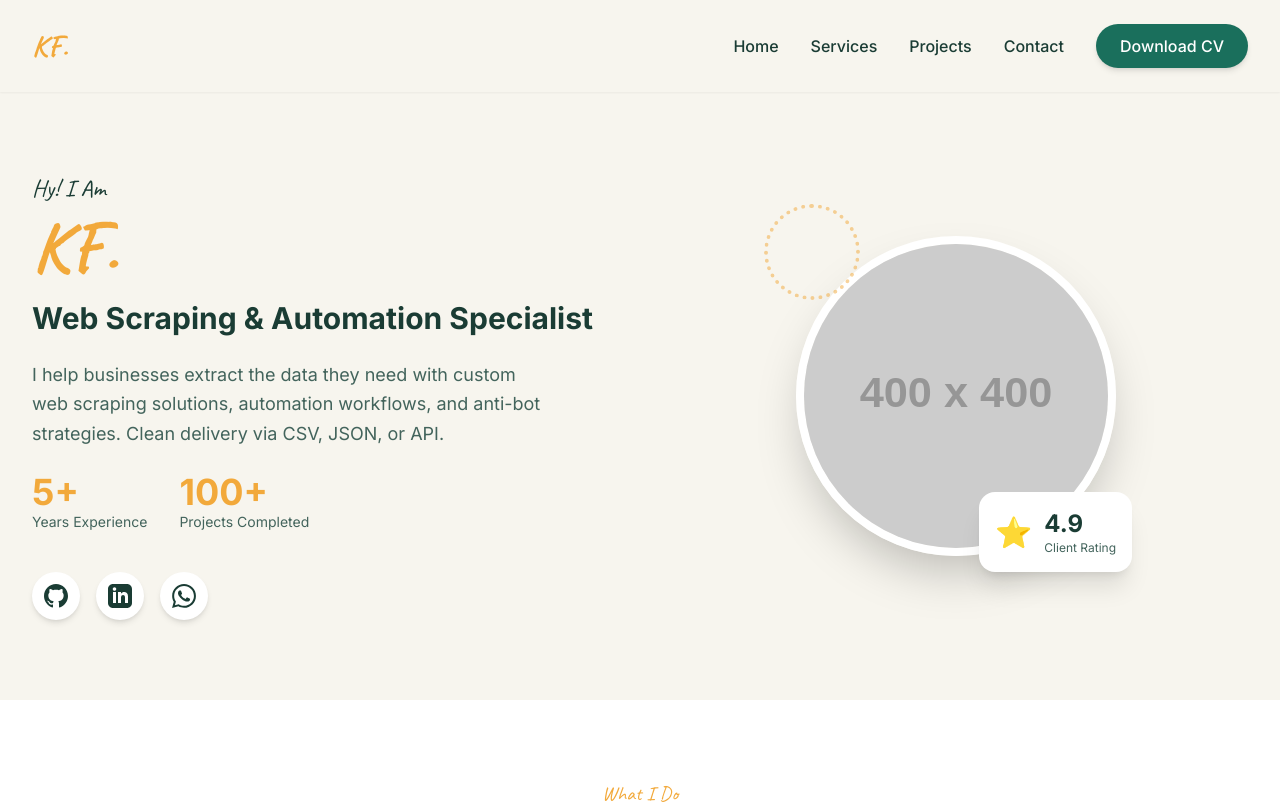
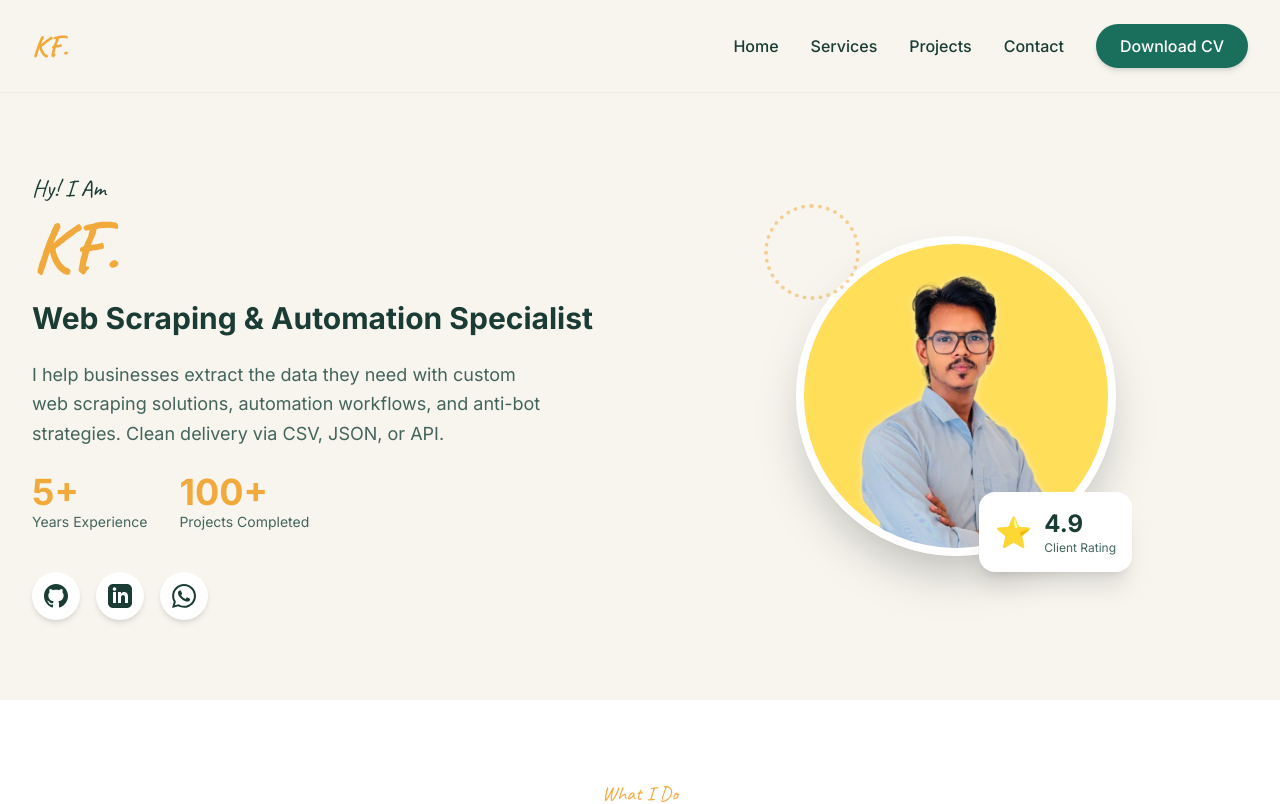
Before and after one commit to kaif11ali/portfolio, a React (Vite) app: page / in a window 1280 px wide. Shown: the top 804 px of the page. Built offline with nearby package versions, Linux system fonts and the light colour scheme; the HTML template or start-up script is replaced by a standard one.

Commit message:
Refactor code structure for improved readability and maintainability

```diff
--- a/src/components/Hero.jsx
+++ b/src/components/Hero.jsx
@@ -64,7 +64,7 @@ const Hero = () => {
           <div className="relative">
             <div className="w-80 h-80 rounded-full overflow-hidden shadow-2xl border-8 border-white">
               <img
-                src="https://via.placeholder.com/400x400/1A3C34/FFFFFF?text=KF"
+                src="/portfolio/kaifali.jpg"
                 alt="Kaif Ali Profile"
                 className="w-full h-full object-cover"
               />
```
Also changed, not shown: public/kaifali.jpg (added).
